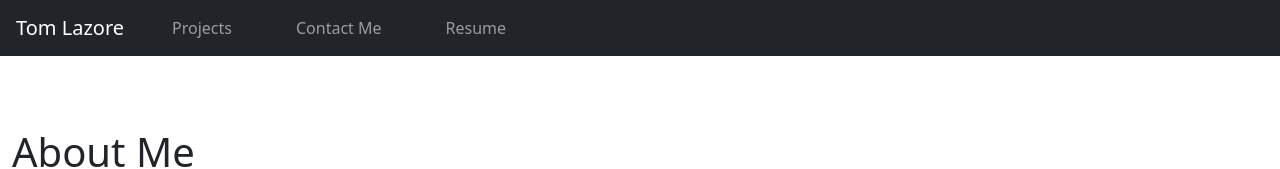
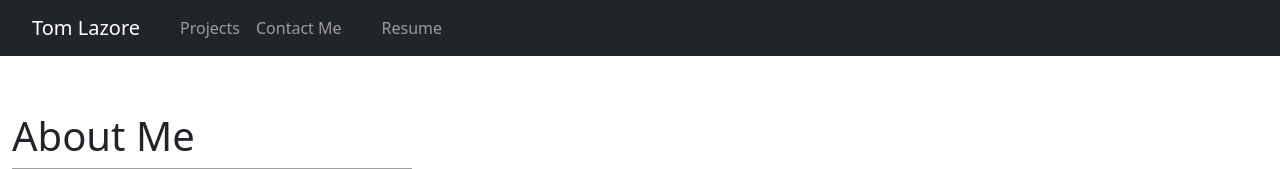
Before and after one commit to tlaze/React-Portfolio, a React (Create React App) app: page / in a window 1280 px wide. Shown: the top 169 px of the page. Built offline with nearby package versions, Linux system fonts and the light colour scheme; grey boxes are pictures that could not be loaded; the HTML template or start-up script is replaced by a standard one.

Commit message:
Navbar linked to each page

```diff
--- a/src/App.js
+++ b/src/App.js
@@ -1,28 +1,6 @@
-import Navbar from './components/Navbar';
-import AboutMe from './components/AboutMe';
-// import Projects from './components/Projects';
-// import ContactMe from './components/ContactMe';
-import Footer from './components/Footer';
+import React from 'react';
+import Container from './components/Container';
 
-function App() {
-
-  const styles = {
-    mainStyle: {
-      width: '100%',
-      height: '100%',
-    }
-  }
-
-  return(
-    <main style={styles.mainStyle}>
-      <Navbar />
-      <AboutMe />
-      {/*<Projects />
-      <ContactMe />
-      */}
-      <Footer />
-    </main>
-  );
-}
+const App = () => <Container />;
 
 export default App;
--- a/src/components/AboutMe.js
+++ b/src/components/AboutMe.js
@@ -1,10 +1,10 @@
 import React from 'react';
 
-function aboutMe() {
+function AboutMe() {
 
     const styles = {
         bioStyle: {
-            marginTop: '10%',
+            marginTop:'7em',
         }
     }
     return(
@@ -12,7 +12,7 @@ function aboutMe() {
             <div class="row">
                 <div className="col-md-12">
                     <h1>About Me</h1>
-                    <img src="/assets/images/avatar.jpg" alt="Tom"></img>
+                    <img src="assets\images\avatar.jpg" alt="Tom"></img>
                 </div>
             </div>
             <div className="row">
@@ -30,4 +30,4 @@ function aboutMe() {
     )
 }
 
-export default aboutMe;
+export default AboutMe;
--- a/src/components/ContactMe.js
+++ b/src/components/ContactMe.js
@@ -1,7 +1,11 @@
-// import React from 'react';
+import React from 'react';
 
-// function contactMe() {
-//     console.log("Contact Me");
-// }
+function ContactMe() {
+    return(
+        <div>
+            <h1>contact</h1>
+        </div>
+    )
+}
 
-// export default contactMe;
+export default ContactMe;
--- /dev/null
+++ b/src/components/Container.js
@@ -0,0 +1,41 @@
+import React, { useState } from 'react';
+import AboutMe from './AboutMe';
+import Projects from './Projects';
+import ContactMe from './ContactMe';
+import NavBar from './Navbar';
+import Footer from './Footer';
+
+function Container() {
+    const [currentPage, setCurrentPage] = useState('home');
+
+    const renderPage = () => {
+      if(currentPage === 'home'){
+        return <AboutMe />;
+      }
+      if(currentPage === 'projects'){
+        return <Projects />;
+      }
+      if(currentPage === 'contact'){
+        return <ContactMe />;
+      }
+    };
+
+    const handlePageChange = (page) => setCurrentPage(page);
+
+    const styles = {
+      mainStyle: {
+        width: '100%',
+        height: '100%',
+      }
+    }
+
+    return(
+      <main style={styles.mainStyle}>
+        <NavBar currentPage={currentPage} handlePageChange={handlePageChange} />
+        {renderPage()}
+        <Footer />
+      </main>
+    );
+}
+
+export default Container;
--- a/src/components/Footer.js
+++ b/src/components/Footer.js
@@ -3,7 +3,7 @@ import { FontAwesomeIcon } from '@fortawesome/react-fontawesome'
 import { faGithubSquare, faLinkedin } from '@fortawesome/free-brands-svg-icons'
 import { faPhoneSquareAlt, faEnvelope } from '@fortawesome/free-solid-svg-icons'
 
-function footer() {
+function Footer() {
 
     const hoverOn = e => {
         e.target.style.color = 'white';
@@ -39,4 +39,4 @@ function footer() {
         </footer>
     )
 }
-export default footer;
+export default Footer;
--- a/src/components/Navbar.js
+++ b/src/components/Navbar.js
@@ -1,15 +1,16 @@
 import {Navbar, Container, Nav} from 'react-bootstrap'
+import React from 'react';
 
-function navBar() {
+function NavBar({ currentPage, handlePageChange }) {
     return(
         <Navbar fixed="top" expand="sm" bg="dark" variant="dark">
             <Container className="ms-1 container-fluid">
-                <Navbar.Brand href="#home">Tom Lazore</Navbar.Brand>
+                <Navbar.Brand className={ currentPage === 'home' ? 'nav-link active' : 'nav-link' } href="#home" onClick={() => handlePageChange('home')}>Tom Lazore</Navbar.Brand>
                 <Navbar.Toggle />
                 <Navbar.Collapse>
                     <Nav>
-                        <Nav.Link className="mx-4" href="#projects">Projects</Nav.Link>
-                        <Nav.Link className="mx-4" href="#contact">Contact Me</Nav.Link>
+                        <Nav.Link className={currentPage === 'projects' ? 'nav=link active' : 'nav-link' } href="#projects" onClick={() => handlePageChange('projects')}>Projects</Nav.Link>
+                        <Nav.Link className={currentPage === 'contact' ? 'nav=link active' : 'nav-link' } href="#contact" onClick={() => handlePageChange('contact')}>Contact Me</Nav.Link>
                         <Nav.Link className="mx-4" href="#resume">Resume</Nav.Link>
                     </Nav>
                 </Navbar.Collapse>
@@ -18,4 +19,4 @@ function navBar() {
     )
 }
 
-export default navBar;
+export default NavBar;
--- a/src/components/Projects.js
+++ b/src/components/Projects.js
@@ -1,7 +1,11 @@
-// import React from 'react';
+import React from 'react';
 
-// function projects() {
-//     console.log("projects");
-// }
+function Projects() {
+    return(
+        <div>
+            <h1>projects</h1>
+        </div>
+    )
+}
 
-// export default projects;
+export default Projects;
```
